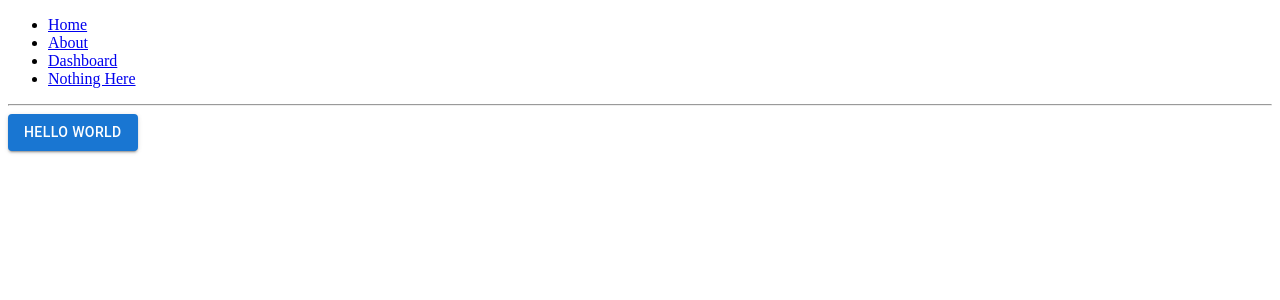
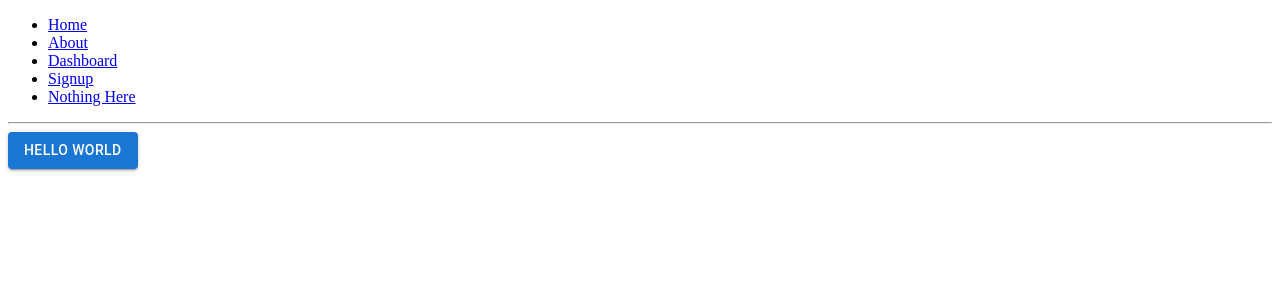
Before and after one commit to bounswe/2021SpringGroup2, a React app in the folder frontend/: page / in a window 1280 px wide. Shown: the top 300 px of the page. Built offline with nearby package versions, Linux system fonts and the light colour scheme.

Commit message:
layout and header structure fix and theme provider

```diff
--- a/frontend/package.json
+++ b/frontend/package.json
@@ -25,7 +25,9 @@
     "@babel/runtime": "^7.16.0",
     "@emotion/react": "^11.5.0",
     "@emotion/styled": "^11.3.0",
+    "@mui/icons-material": "^5.1.0",
     "@mui/material": "^5.0.6",
+    "@mui/styles": "^5.1.0",
     "lodash": "^4.17.21",
     "react": "^17.0.2",
     "react-dom": "^17.0.2",
--- a/frontend/src/App.js
+++ b/frontend/src/App.js
@@ -7,7 +7,8 @@ import {
 
 import Home from './Views/Home/Index'
 import Login from './Views/Login/Index'
-import Header from './Views/Shared/Header'
+import Layout from './Views/Shared/Layout'
+import Signup from './Views/Signup/Index'
 
 
 
@@ -16,9 +17,10 @@ const App = () => {
     return (
         <React.Fragment>
             <Routes>
-                <Route path="/" element={<Header />}>
+                <Route path="/" element={<Layout />}>
                     <Route index element={<Home/>}/>
                     <Route path='login' element={<Login/>}/>
+                    <Route path='signup' element={<Signup/>}/>
                     <Route path="*" element={<Home />} />
                 </Route>
             </Routes>
--- a/frontend/src/Views/Shared/Header.js
+++ b/frontend/src/Views/Shared/Header.js
@@ -5,9 +5,6 @@ const Header = () => {
 
     return (
         <React.Fragment>
-            <div>
-                {/* A "layout route" is a good place to put markup you want to
-          share across all the pages on your site, like navigation. */}
                 <nav>
                     <ul>
                         <li>
@@ -20,18 +17,14 @@ const Header = () => {
                             <Link to="/dashboard">Dashboard</Link>
                         </li>
                         <li>
+                            <Link to="/signup">Signup</Link>
+                        </li>
+                        <li>
                             <Link to="/nothing-here">Nothing Here</Link>
                         </li>
                     </ul>
                 </nav>
-
                 <hr />
-
-                {/* An <Outlet> renders whatever child route is currently active,
-          so you can think about this <Outlet> as a placeholder for
-          the child routes we defined above. */}
-                <Outlet />
-            </div>
         </React.Fragment>
     )
 }
--- /dev/null
+++ b/frontend/src/Views/Shared/Layout.js
@@ -0,0 +1,24 @@
+import React from 'react';
+import {Outlet, Link, useLocation} from 'react-router-dom'
+import Header from './Header'
+import {createTheme, ThemeProvider} from "@mui/material/styles";
+
+
+const theme = createTheme();
+
+const Layout = () => {
+
+    return (
+        <React.Fragment>
+            <ThemeProvider theme={theme}>
+
+                <div>
+                    <Header/>
+                    <Outlet />
+                </div>
+            </ThemeProvider>
+        </React.Fragment>
+    )
+}
+
+export default Layout
```
